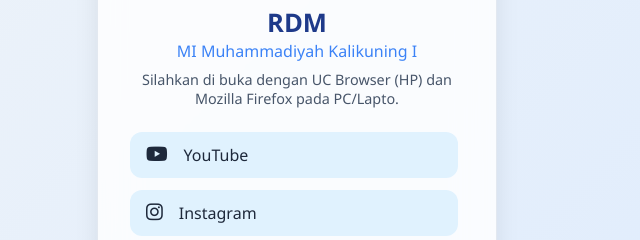
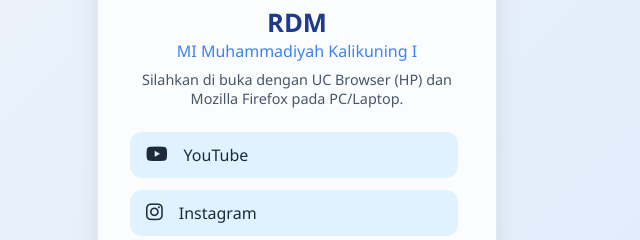
Before and after one commit to projectku87-cpu/projectku87-cpu.github.io, a plain HTML site: page index.html in a window 1280 px wide. Shown: the part 186-426 px from the top of the page, 343-983 px from the left. Drawn offline with Linux system fonts and the light colour scheme.

Commit message:
Update index.html

```diff
--- a/index.html
+++ b/index.html
@@ -22,7 +22,7 @@
         <!-- Bidang -->
         <p class="field">MI Muhammadiyah Kalikuning I</p>
         <!-- Deskripsi singkat -->
-        <p class="desc">Silahkan di buka dengan UC Browser (HP) dan Mozilla Firefox pada PC/Lapto.</p>
+        <p class="desc">Silahkan di buka dengan UC Browser (HP) dan Mozilla Firefox pada PC/Laptop.</p>
       </div>
 
       <!-- Daftar Tautan atau Link -->
```
